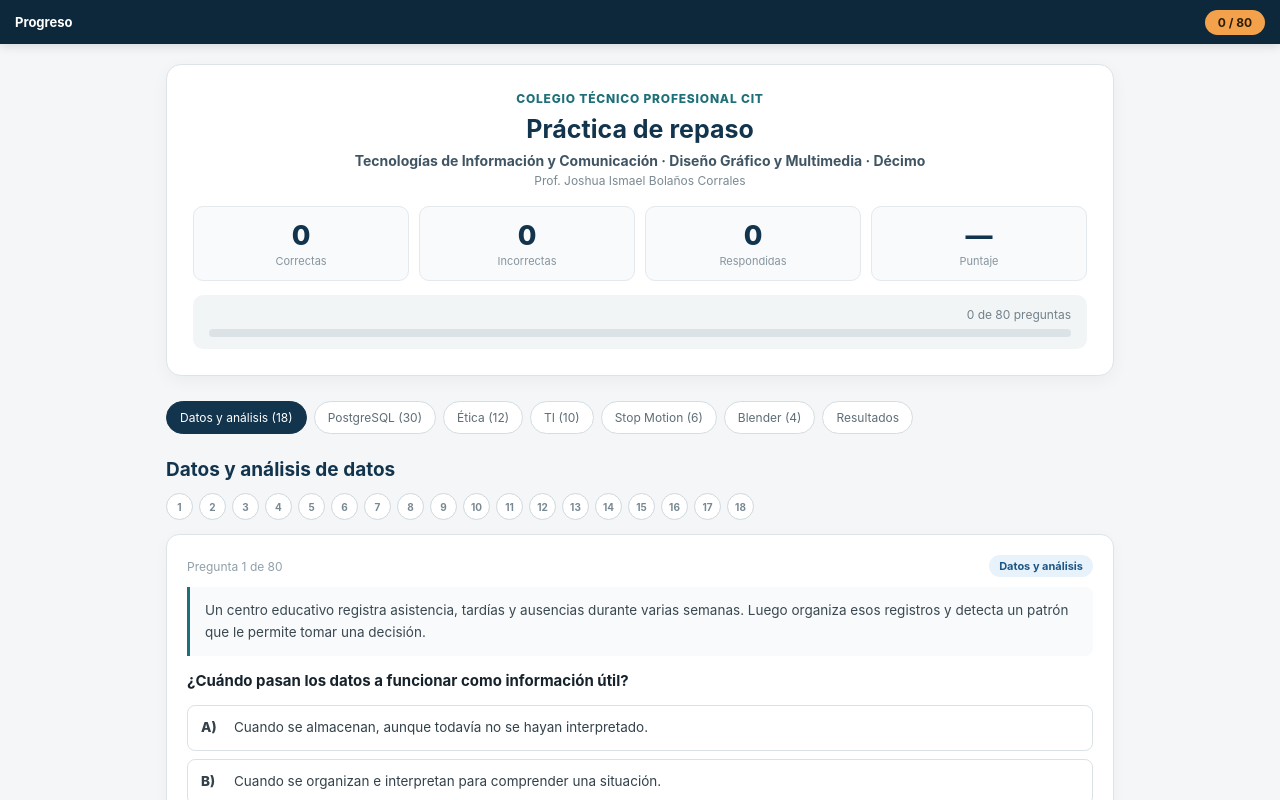
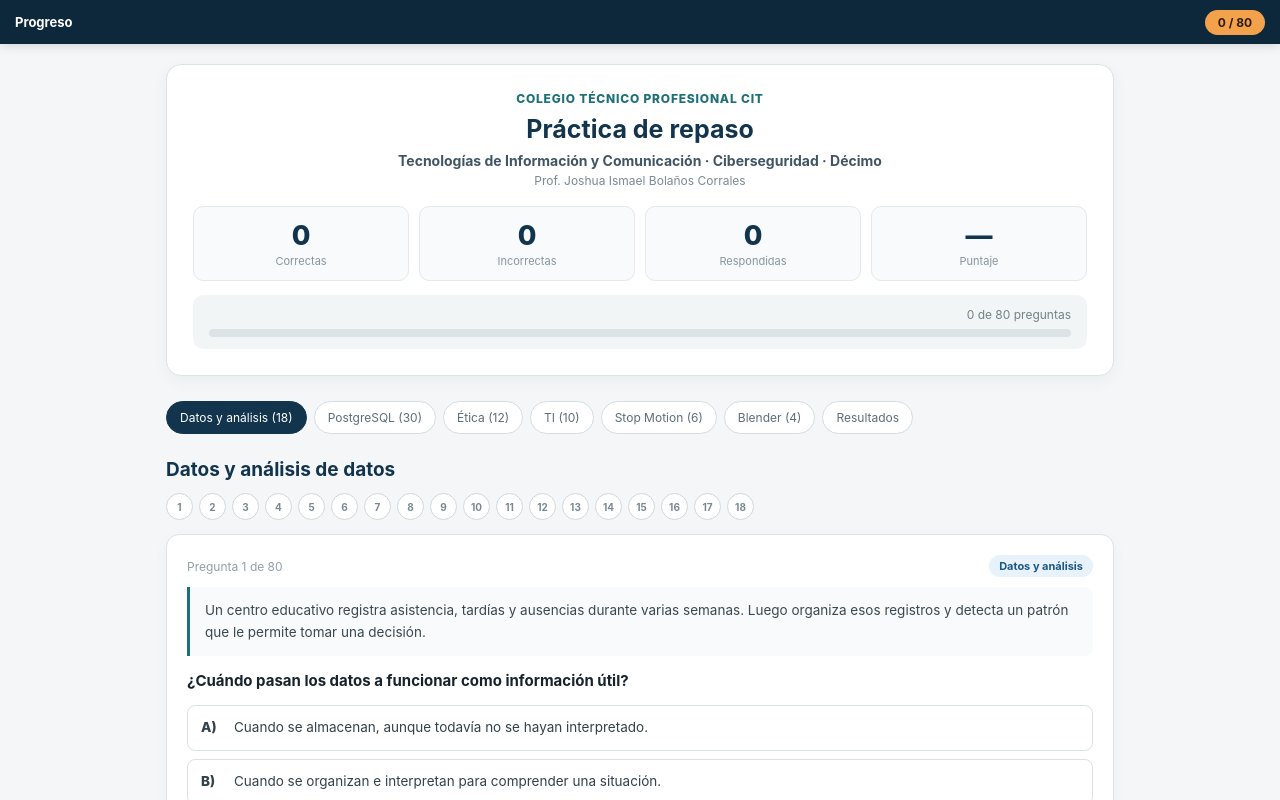
Before and after one commit to JoshuiBC/repaso-ti-decimo-ciberseguridad, a plain HTML site: page index.html in a window 1280 px wide. Shown: the top 800 px of the page. Drawn offline with Linux system fonts and the light colour scheme.

Commit message:
Update course line to reflect new subject

```diff
--- a/index.html
+++ b/index.html
@@ -101,7 +101,7 @@ button{font:inherit;-webkit-tap-highlight-color:transparent}
   <header class="cover">
     <div class="school">COLEGIO TÉCNICO PROFESIONAL CIT</div>
     <h1>Práctica de repaso</h1>
-    <div class="course-line">Tecnologías de Información y Comunicación · Diseño Gráfico y Multimedia · Décimo</div>
+    <div class="course-line">Tecnologías de Información y Comunicación · Ciberseguridad · Décimo</div>
     <div class="teacher-line">Prof. Joshua Ismael Bolaños Corrales</div>
     <div class="stats-row">
       <div class="stat"><div class="stat-n" id="s-ok">0</div><div class="stat-l">Correctas</div></div>
```
